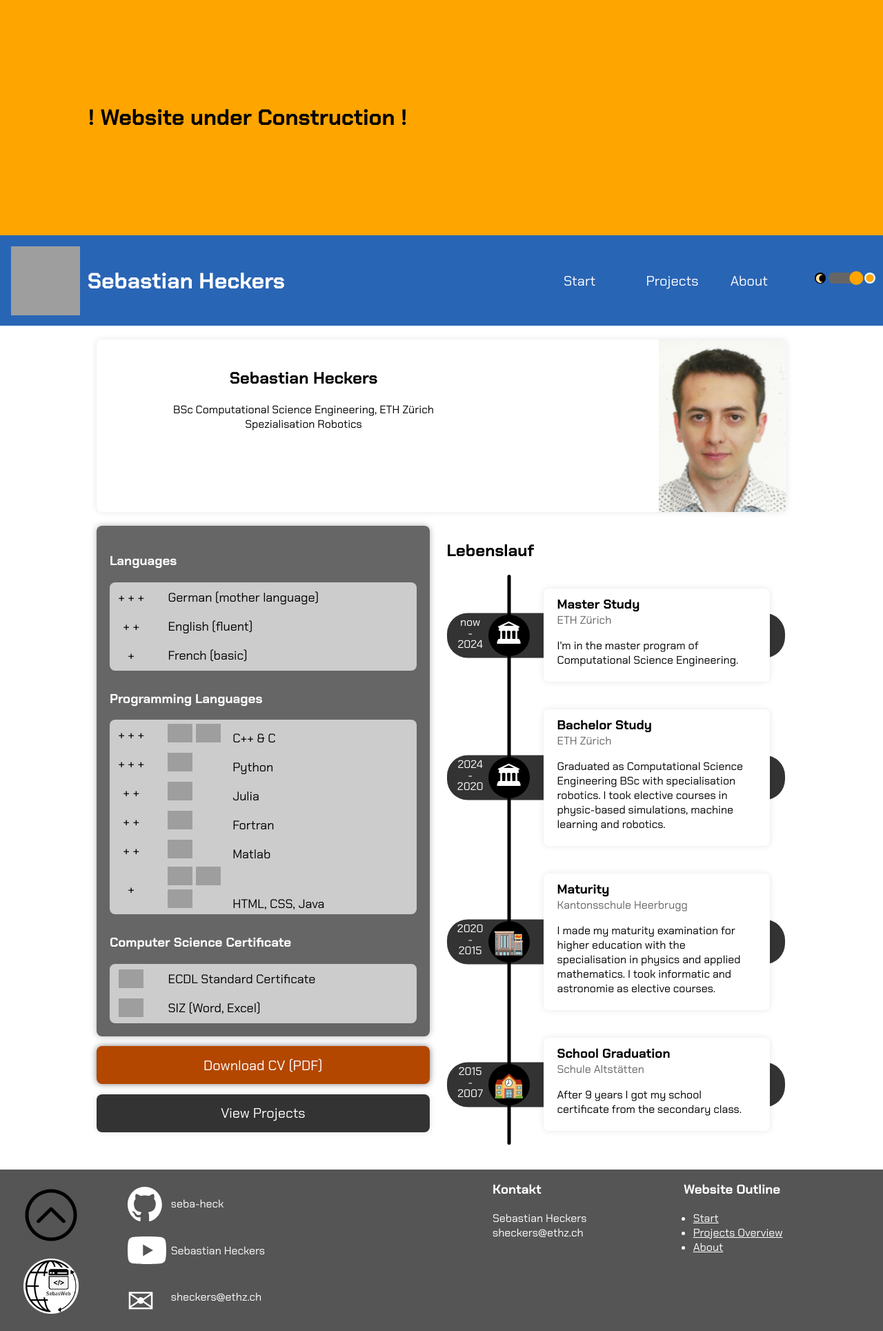
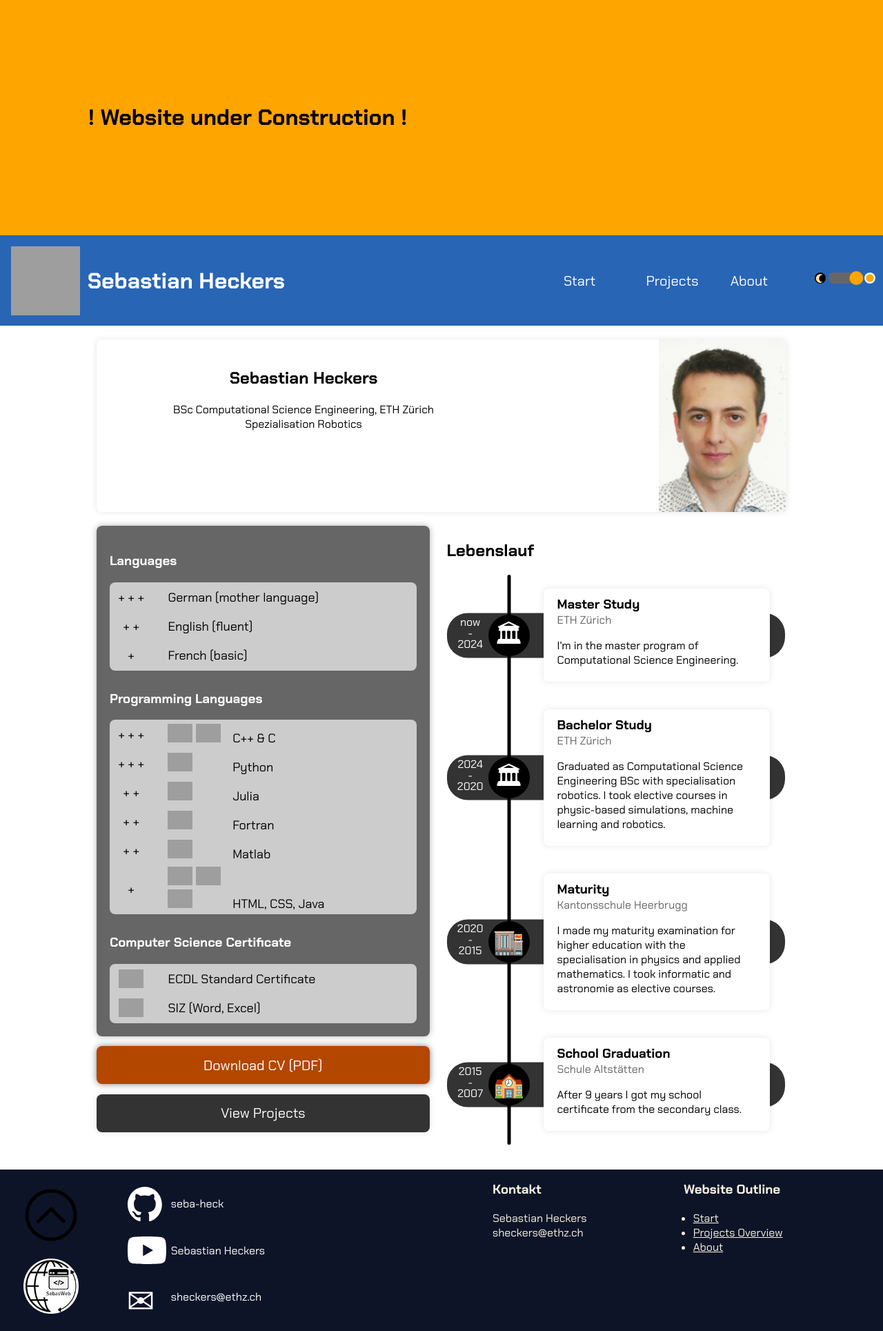
Before and after one commit to seba-heck/seba-heck.github.io, a Jekyll site: the page built from about.html, in a window 1280 px wide. Shown: the whole page at 69% size. Built offline with Jekyll 4.4.1, drawn with Linux system fonts in a browser that asks for light colours; grey boxes are pictures that could not be loaded.

Commit message:
Update default_style.css

```diff
--- a/assets/css/default_style.css
+++ b/assets/css/default_style.css
@@ -60,9 +60,9 @@ figcaption {
 	left: 0;
 	bottom: 0;
 	width: 100%;
-	background-color: #555555;
+	background-color: #0e1428;
 	margin-top: auto;
-	--footer-font-color: white;
+	--footer-font-color: #f7f3e3;
 }
 .github-mark {
 	content: url(/assets/imgs/icons/github-mark-white.svg);
```
